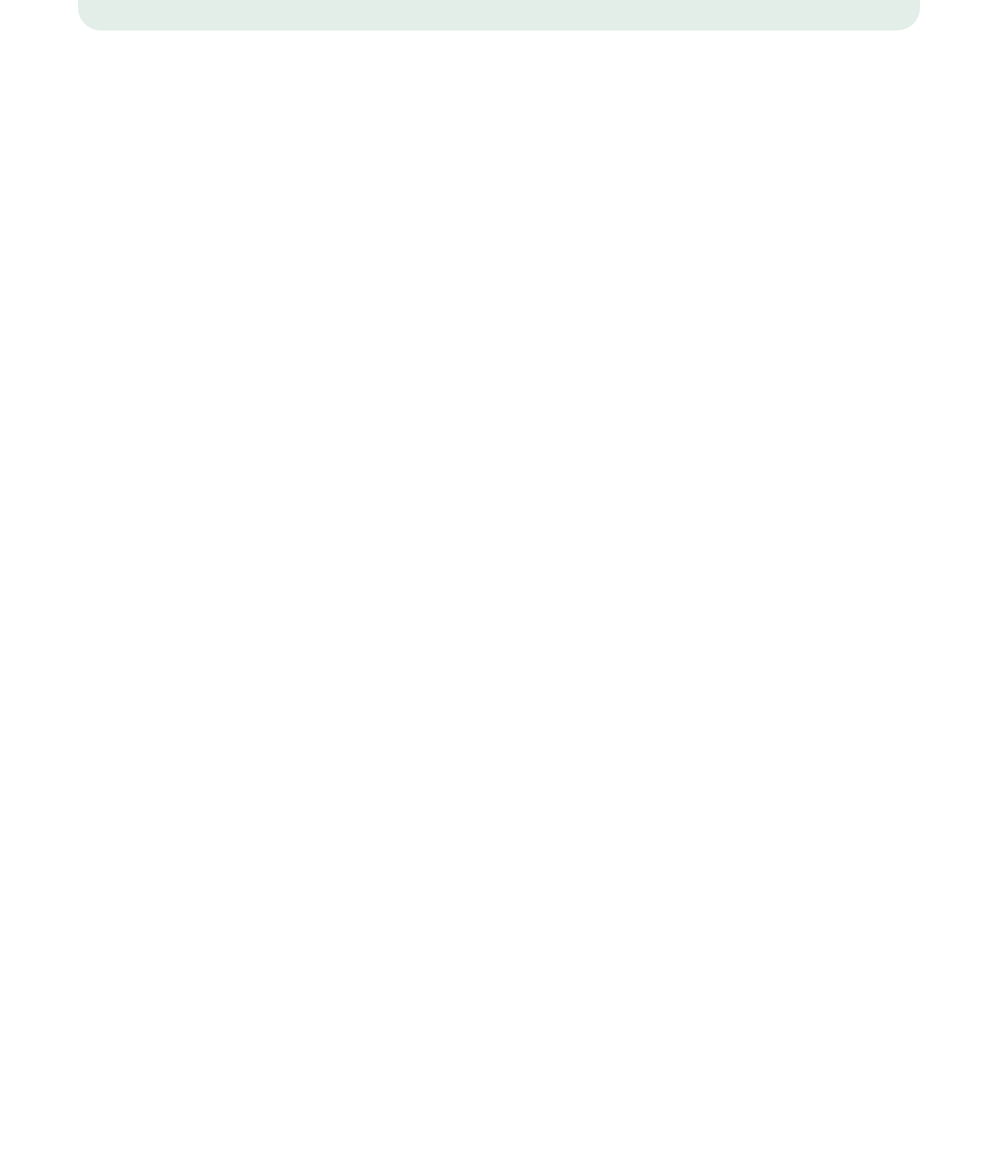
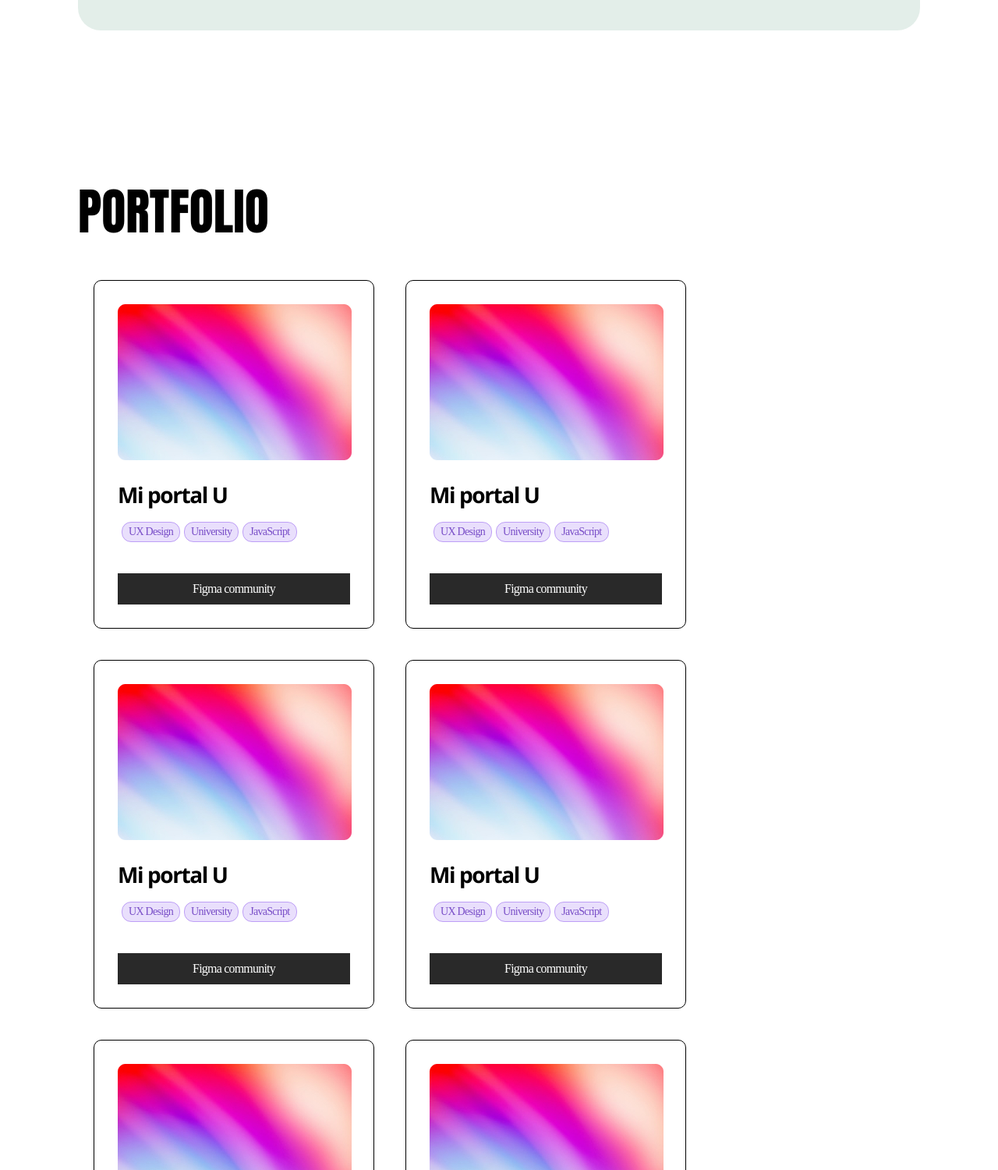
Before and after one commit to zrx96/projectx, a plain HTML site: page project X/index.html in a window 1280 px wide. Shown: the part 1300-2800 px from the top of the page at 78% size. Before the commit the page ends 1339 px from the top, so only its background shows below. Drawn offline with nearby package versions, Linux system fonts and the light colour scheme.

Commit message:
Add files via upload

```diff
--- a/project X/index.html
+++ b/project X/index.html
@@ -76,7 +76,11 @@
       <div class="container">
         <div class="number-content">
           <div class="number-item">
-            90% <span>Job Success <br> Score on Upwork</span>
+            90%
+            <span
+              >Job Success <br />
+              Score on Upwork</span
+            >
           </div>
           <div class="number-item">
             >25.000
@@ -95,5 +99,94 @@
         </div>
       </div>
     </div>
+    <section class="portfolio">
+      <div class="container">
+        <div class="portfolio-block">
+          <h1>PORTFOLIO</h1>
+          <div class="portfolio-content">
+            <div class="portfolio-item">
+              <img src="images/Frame 7.jpg" alt="" />
+              <p>Mi portal U</p>
+              <div class="portfolio-small-item">
+                <div class="portfolio-small-block">UX Design</div>
+                <div class="portfolio-small-block">University</div>
+                <div class="portfolio-small-block">JavaScript</div>
+              </div>
+              <div class="figma-community">Figma community</div>
+            </div>
+            <div class="portfolio-item">
+              <img src="images/Frame 7.jpg" alt="" />
+              <p>Mi portal U</p>
+              <div class="portfolio-small-item">
+                <div class="portfolio-small-block">UX Design</div>
+                <div class="portfolio-small-block">University</div>
+                <div class="portfolio-small-block">JavaScript</div>
+              </div>
+              <div class="figma-community">Figma community</div>
+            </div>
+            <div class="portfolio-item">
+              <img src="images/Frame 7.jpg" alt="" />
+              <p>Mi portal U</p>
+              <div class="portfolio-small-item">
+                <div class="portfolio-small-block">UX Design</div>
+                <div class="portfolio-small-block">University</div>
+                <div class="portfolio-small-block">JavaScript</div>
+              </div>
+              <div class="figma-community">Figma community</div>
+            </div>
+            <div class="portfolio-item">
+              <img src="images/Frame 7.jpg" alt="" />
+              <p>Mi portal U</p>
+              <div class="portfolio-small-item">
+                <div class="portfolio-small-block">UX Design</div>
+                <div class="portfolio-small-block">University</div>
+                <div class="portfolio-small-block">JavaScript</div>
+              </div>
+              <div class="figma-community">Figma community</div>
+            </div>
+            <div class="portfolio-item">
+              <img src="images/Frame 7.jpg" alt="" />
+              <p>Mi portal U</p>
+              <div class="portfolio-small-item">
+                <div class="portfolio-small-block">UX Design</div>
+                <div class="portfolio-small-block">University</div>
+                <div class="portfolio-small-block">JavaScript</div>
+              </div>
+              <div class="figma-community">Figma community</div>
+            </div>
+            <div class="portfolio-item">
+              <img src="images/Frame 7.jpg" alt="" />
+              <p>Mi portal U</p>
+              <div class="portfolio-small-item">
+                <div class="portfolio-small-block">UX Design</div>
+                <div class="portfolio-small-block">University</div>
+                <div class="portfolio-small-block">JavaScript</div>
+              </div>
+              <div class="figma-community">Figma community</div>
+            </div>
+            <div class="portfolio-item">
+              <img src="images/Frame 7.jpg" alt="" />
+              <p>Mi portal U</p>
+              <div class="portfolio-small-item">
+                <div class="portfolio-small-block">UX Design</div>
+                <div class="portfolio-small-block">University</div>
+                <div class="portfolio-small-block">JavaScript</div>
+              </div>
+              <div class="figma-community">Figma community</div>
+            </div>
+            <div class="portfolio-item">
+              <img src="images/Frame 7.jpg" alt="" />
+              <p>Mi portal U</p>
+              <div class="portfolio-small-item">
+                <div class="portfolio-small-block">UX Design</div>
+                <div class="portfolio-small-block">University</div>
+                <div class="portfolio-small-block">JavaScript</div>
+              </div>
+              <div class="figma-community">Figma community</div>
+            </div>
+          </div>
+        </div>
+      </div>
+    </section>
   </body>
 </html>
--- a/project X/style.css
+++ b/project X/style.css
@@ -153,3 +153,69 @@ body {
   text-align: center;
   padding-top: 20px;
 }
+.portfolio-block {
+  margin-top: 200px;
+}
+.portfolio-block h1 {
+  font-family: Anton;
+  font-size: 64px;
+  font-weight: 400;
+  line-height: 64px;
+  letter-spacing: 0em;
+  text-align: left;
+}
+.portfolio-content {
+  margin-top: 36px;
+  display: flex;
+
+  flex-wrap: wrap;
+  margin-right: auto;
+  margin-left: auto;
+}
+.portfolio-item {
+  width: 360px;
+  border-radius: 10px;
+  padding: 30px 30px;
+  border: 1px solid rgba(0, 0, 0, 1);
+  margin: 20px;
+}
+.portfolio-item p {
+  margin-top: 23px;
+  font-size: 28px;
+  font-weight: 700;
+  line-height: 28px;
+  letter-spacing: -0.05em;
+  text-align: left;
+}
+.portfolio-small-item {
+  display: flex;
+  margin-top: 21px;
+}
+.portfolio-small-block {
+  margin-left: 5px;
+  font-family: Gotham;
+  font-size: 14px;
+  font-weight: 400;
+  line-height: 14px;
+  letter-spacing: -0.05em;
+  text-align: left;
+  padding: 5px 8px;
+  background: linear-gradient(0deg, #e9dffc, #e9dffc),
+    linear-gradient(0deg, #be9ff6, #be9ff6);
+  color: rgba(120, 77, 199, 1);
+  border-radius: 12px;
+  border: 1px solid rgba(190, 159, 246, 1);
+}
+.figma-community {
+  margin-top: 40px;
+  font-family: Gotham;
+  font-size: 16px;
+  font-weight: 400;
+  line-height: 16px;
+  letter-spacing: -0.05em;
+  text-align: left;
+  background: rgba(41, 41, 41, 1);
+  color: #ffffff;
+  text-align: center;
+  padding: 12px 82px;
+}
```
Also changed, not shown: project X/images/Frame 7.jpg (added).
